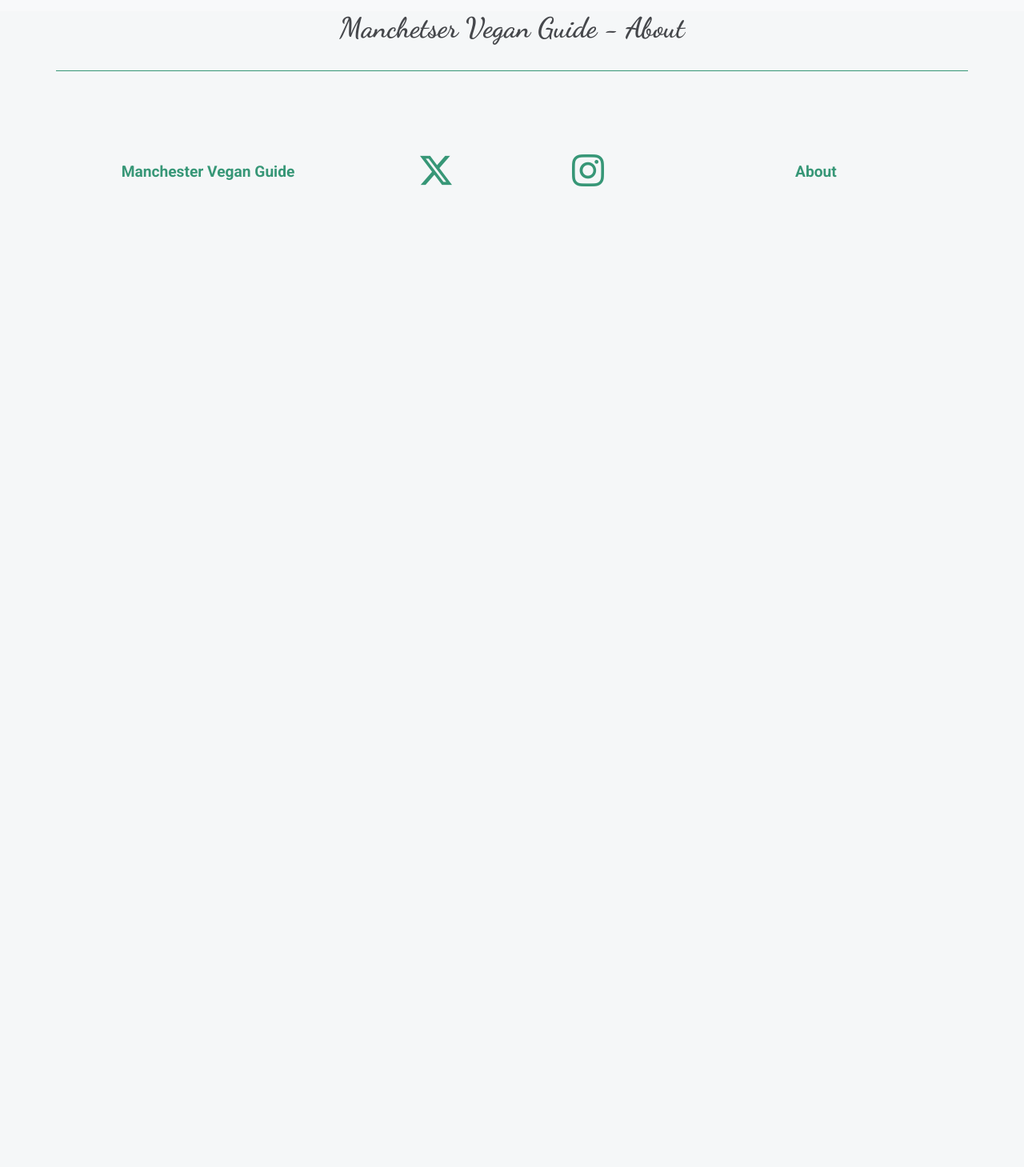
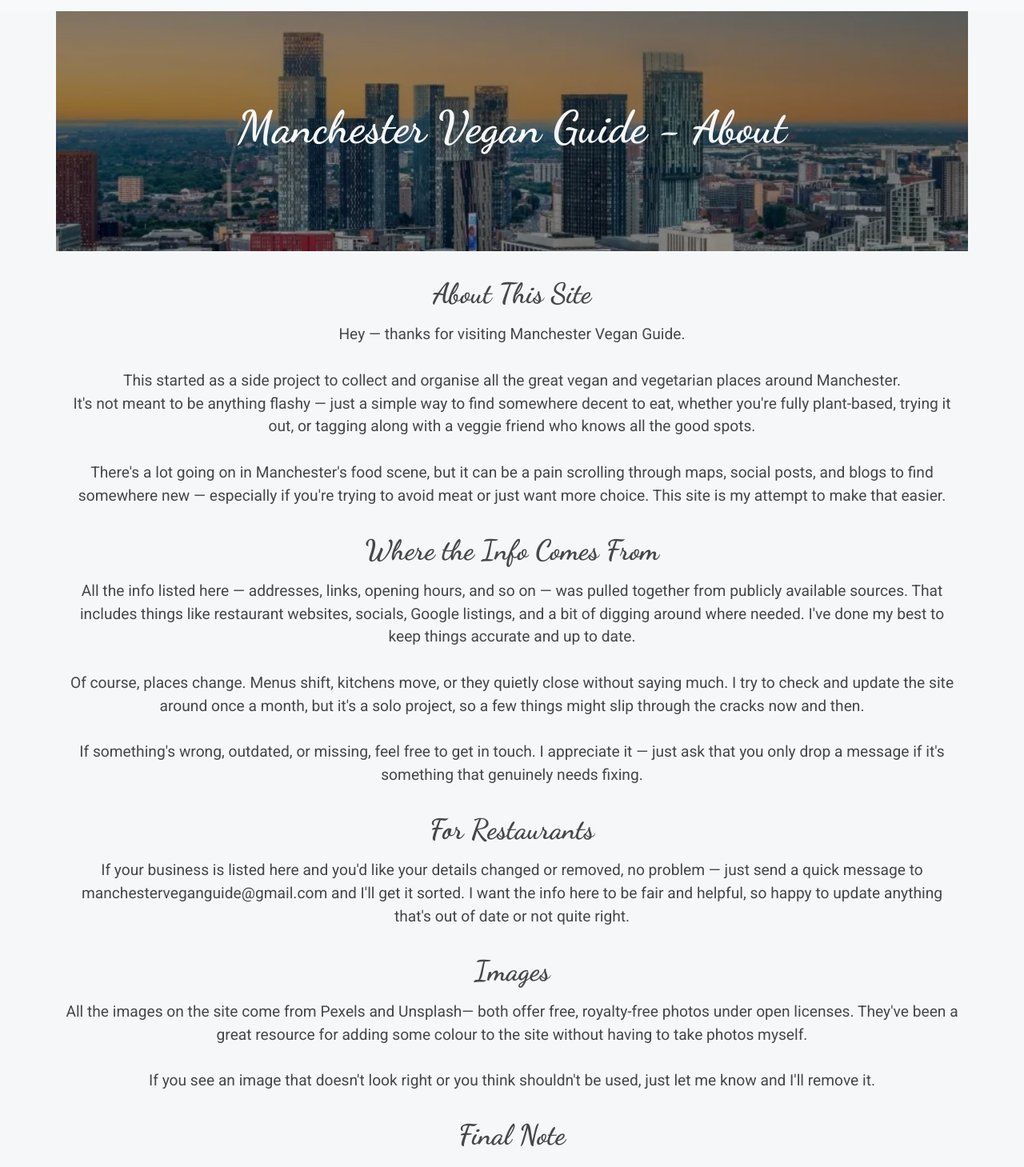
Before and after one commit to KyleMardell/manchester-vegan, a Next.js app: page /about in a window 1280 px wide. Shown: the part 60-1519 px from the top of the page at 80% size. Before the commit the page ends 800 px from the top, so only its background shows below. Built offline with nearby package versions, Linux system fonts and the light colour scheme.

Commit message:
Add an about page.

```diff
--- a/app/about/about.module.css
+++ b/app/about/about.module.css
@@ -0,0 +1,18 @@
+.HeroMainImage {
+    position: relative;
+    height: 300px;
+    display: flex;
+    align-items: center;
+    justify-content: center;
+    text-align: center;
+    color: #f5f7f8;
+    overflow: hidden;
+    padding: 3rem 1rem;
+}
+
+.HeroText {
+    font-family: var(--font-dancing-script), sans-serif !important;
+    font-size: 3.5rem;
+    font-weight: bold;
+    line-height: 1.1;
+}
--- a/app/about/page.js
+++ b/app/about/page.js
@@ -1,12 +1,125 @@
 import React from "react";
 import { Col, Container, Row } from "react-bootstrap";
+import Image from "next/image";
+import styles from "./about.module.css";
+import Link from "next/link";
 
 export default function About() {
     return (
         <Container fluid="lg">
+            <Row className={`${styles.HeroMainImage} p-0 mb-3`}>
+                <Image
+                    className="p-0"
+                    src="/images/manchester-skyline.webp"
+                    alt="The Manchester skyline"
+                    fill
+                    priority
+                    sizes="(max-width: 768px) 100vw, (max-width: 1200px) 80vw, 1140px"
+                    style={{
+                        objectFit: "cover",
+                        zIndex: 0,
+                        filter: "brightness(0.6)",
+                    }}
+                />
+                <Col style={{ zIndex: 1 }} className="p-0">
+                    <h1 className={styles.HeroText}>
+                        Manchester Vegan Guide - About
+                    </h1>
+                </Col>
+            </Row>
             <Row>
-                <Col className="text-center">
-                    <h1>Manchetser Vegan Guide - About</h1>
+                <Col xs={12} className="text-center">
+                    <h2 className="my-3">About This Site</h2>
+                    <p>
+                        Hey — thanks for visiting Manchester Vegan Guide.
+                        <br />
+                        <br />
+                        This started as a side project to collect and organise
+                        all the great vegan and vegetarian places around
+                        Manchester.
+                        <br />
+                        It's not meant to be anything flashy — just a simple way
+                        to find somewhere decent to eat, whether you're fully
+                        plant-based, trying it out, or tagging along with a
+                        veggie friend who knows all the good spots.
+                        <br />
+                        <br />
+                        There's a lot going on in Manchester's food scene, but
+                        it can be a pain scrolling through maps, social posts,
+                        and blogs to find somewhere new — especially if you're
+                        trying to avoid meat or just want more choice. This site
+                        is my attempt to make that easier.
+                    </p>
+                </Col>
+                <Col xs={12} className="text-center">
+                    <h2 className="my-3">Where the Info Comes From</h2>
+                    <p>
+                        All the info listed here — addresses, links, opening
+                        hours, and so on — was pulled together from publicly
+                        available sources. That includes things like restaurant
+                        websites, socials, Google listings, and a bit of digging
+                        around where needed. I've done my best to keep things
+                        accurate and up to date.
+                        <br />
+                        <br />
+                        Of course, places change. Menus shift, kitchens move, or
+                        they quietly close without saying much. I try to check
+                        and update the site around once a month, but it's a solo
+                        project, so a few things might slip through the cracks
+                        now and then.
+                        <br />
+                        <br />
+                        If something's wrong, outdated, or missing, feel free to
+                        get in touch. I appreciate it — just ask that you only
+                        drop a message if it's something that genuinely needs
+                        fixing.
+                    </p>
+                </Col>
+                <Col xs={12} className="text-center">
+                    <h2 className="my-3">For Restaurants</h2>
+                    <p>
+                        If your business is listed here and you'd like your
+                        details changed or removed, no problem — just send a
+                        quick message to manchesterveganguide@gmail.com and I'll
+                        get it sorted. I want the info here to be fair and
+                        helpful, so happy to update anything that's out of date
+                        or not quite right.
+                    </p>
+                </Col>
+                <Col xs={12} className="text-center">
+                    <h2 className="my-3">Images</h2>
+                    <p>
+                        All the images on the site come from{" "}
+                        <Link
+                            target="_blank"
+                            rel="noopener"
+                            href="https://www.pexels.com/">
+                            Pexels
+                        </Link>{" "}
+                        and{" "}
+                        <Link target="_blank" rel="noopener" href="https://unsplash.com/">
+                            Unsplash
+                        </Link>
+                        — both offer free, royalty-free photos under open
+                        licenses. They've been a great resource for adding some
+                        colour to the site without having to take photos myself.
+                        <br />
+                        <br />
+                        If you see an image that doesn't look right or you think
+                        shouldn't be used, just let me know and I'll remove it.
+                    </p>
+                </Col>
+                <Col xs={12} className="text-center">
+                    <h2 className="my-3">Final Note</h2>
+                    <p>
+                        This guide was built just to help people find good food.{" "}
+                        <br />
+                        That's it — no reviews, no ratings, no drama. Just a
+                        straightforward way to see what's out there.
+                        <br />
+                        Thanks for checking it out — hope it helps you find
+                        somewhere new to eat soon.
+                    </p>
                 </Col>
             </Row>
         </Container>
```
